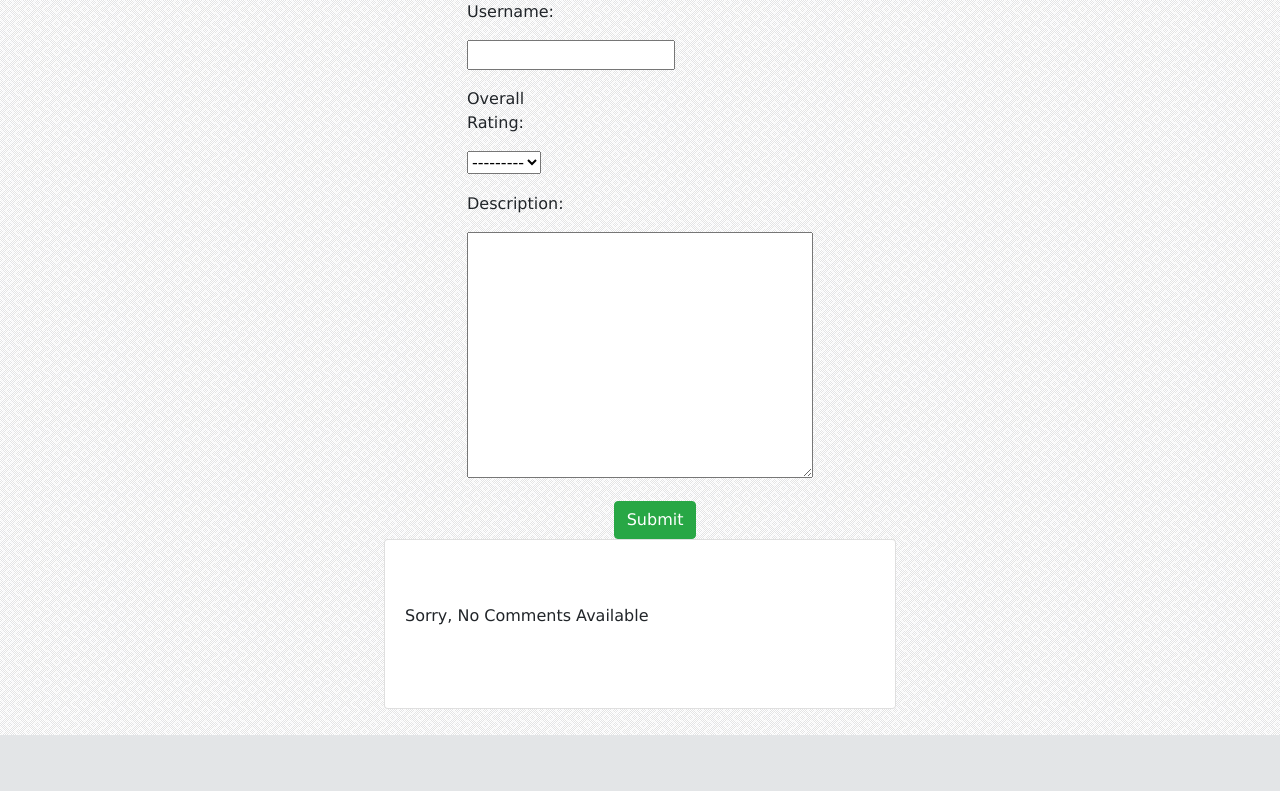
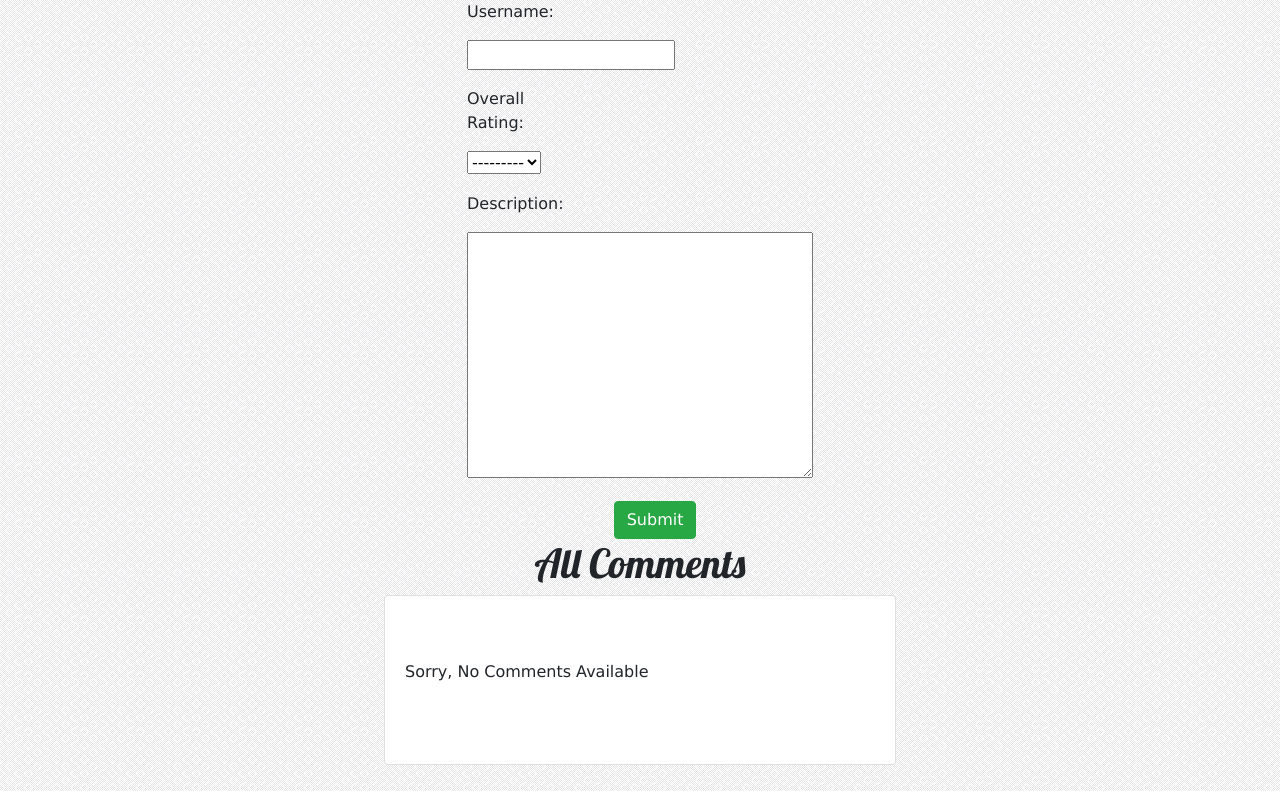
Before and after one commit to SadP4nda/Rate-My-Roommate, a Django app: page /roommate/29/ in a window 1280 px wide. Shown: the part 419-1210 px from the top of the page. Before the commit the page ends 1154 px from the top, so only its background shows below. Run offline with Django 3.2, Linux system fonts and the light colour scheme; data comes from the database, SQL or seed files in the repository; both versions use the stored data as it was after the commit; some libraries are stand-ins or nearby versions.

Commit message:
yeet
yeet

```diff
--- a/ratemyroomate/roomaterating/templates/roomaterating/RoommateDetailView.html
+++ b/ratemyroomate/roomaterating/templates/roomaterating/RoommateDetailView.html
@@ -39,6 +39,7 @@
     <button type="submit" class="btn btn-success" id="add-comment-button"> Submit </button>
 </form>
 </div>
+<h1 class="lobster" style="text-align:center"> All Comments</h1>
 <ul class="list-group" id = "comments">
 {% if comments %}
 {% for comment in comments %}
```
Also changed, not shown: ratemyroomate/db.sqlite3.
